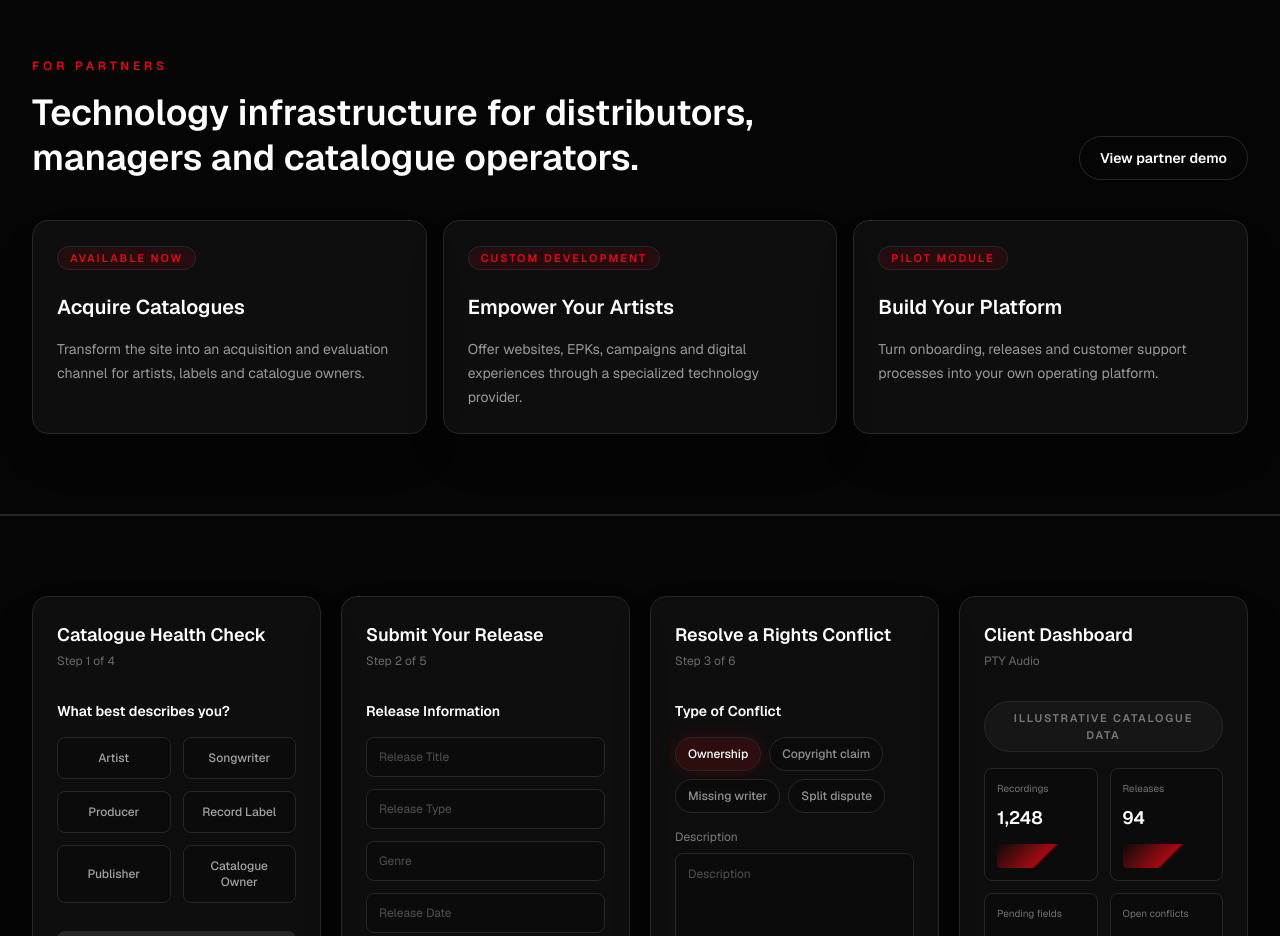
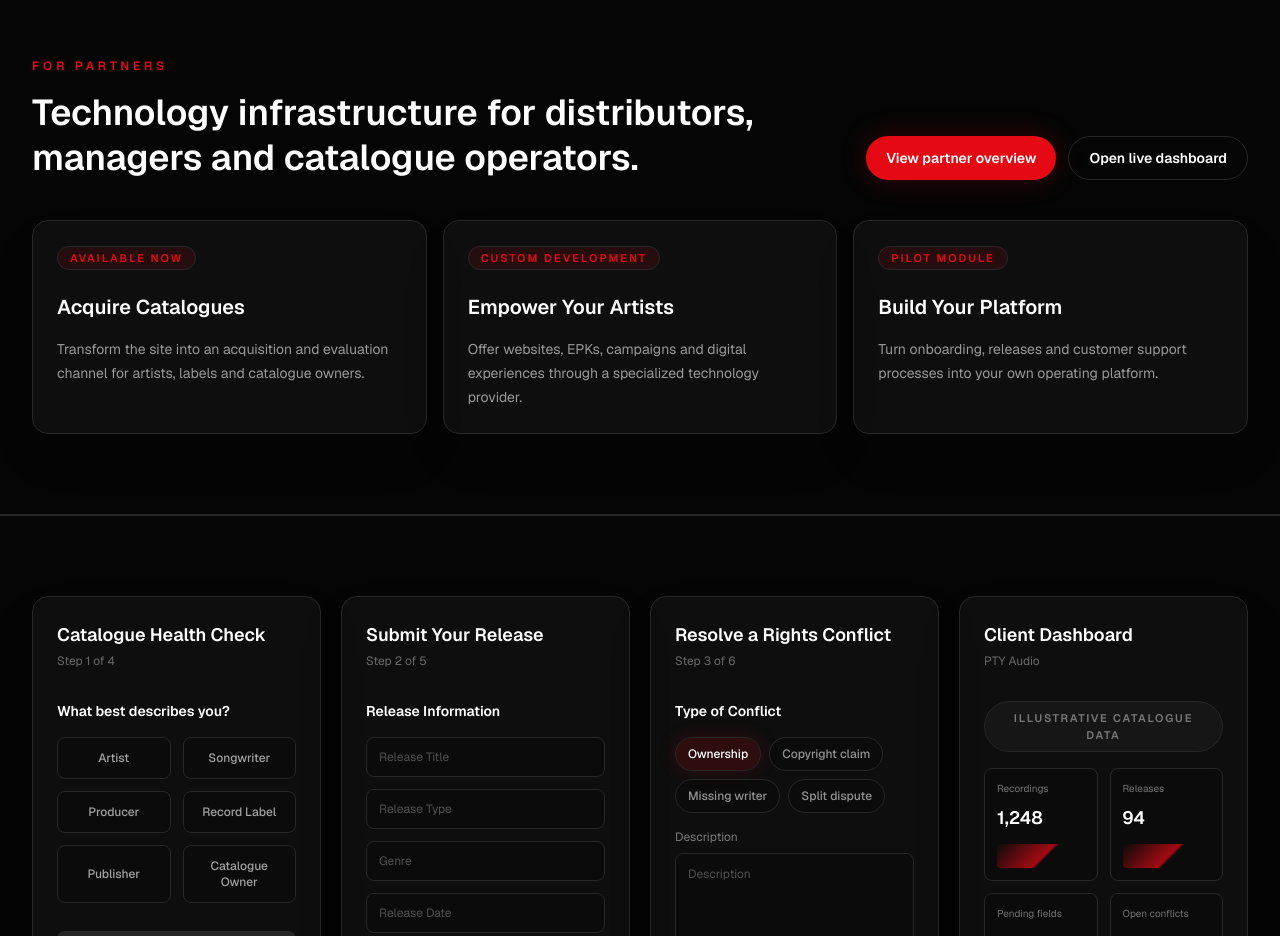
Before and after one commit to joeonthesound/pty-audio-platform, a Next.js app: page /en in a window 1280 px wide. Shown: the part 1860-2796 px from the top of the page. Built offline with nearby package versions, Linux system fonts and the light colour scheme.

Commit message:
Add homepage CTA to partner demo

```diff
--- a/locales/en.json
+++ b/locales/en.json
@@ -76,7 +76,8 @@
           "tag": "Pilot module"
         }
       ],
-      "cta": "View partner demo"
+      "cta": "View partner overview",
+      "liveCta": "Open live dashboard"
     },
     "tools": {
       "healthTitle": "Catalogue Health Check",
--- a/locales/es.json
+++ b/locales/es.json
@@ -76,7 +76,8 @@
           "tag": "Pilot module"
         }
       ],
-      "cta": "Ver demo para partners"
+      "cta": "Ver demo para partners",
+      "liveCta": "Abrir dashboard en vivo"
     },
     "tools": {
       "healthTitle": "Evaluación de Catálogo",
--- a/locales/hi.json
+++ b/locales/hi.json
@@ -188,7 +188,8 @@
           "tag": "Pilot module"
         }
       ],
-      "cta": "View partner demo"
+      "cta": "View partner overview",
+      "liveCta": "Open live dashboard"
     }
   },
   "seo": {
--- a/locales/zh.json
+++ b/locales/zh.json
@@ -188,7 +188,8 @@
           "tag": "Pilot module"
         }
       ],
-      "cta": "View partner demo"
+      "cta": "View partner overview",
+      "liveCta": "Open live dashboard"
     }
   },
   "seo": {
--- a/src/app/[locale]/page.tsx
+++ b/src/app/[locale]/page.tsx
@@ -110,6 +110,7 @@ export default async function HomePage({
             eyebrow: t("partnersSection.eyebrow"),
             title: t("partnersSection.title"),
             cta: t("partnersSection.cta"),
+            liveCta: t("partnersSection.liveCta"),
             items: t.raw("partnersSection.items"),
           },
           tools: {
--- a/src/components/marketing/home-sections.tsx
+++ b/src/components/marketing/home-sections.tsx
@@ -29,6 +29,7 @@ type HomeSectionsProps = {
       eyebrow: string;
       title: string;
       cta: string;
+      liveCta: string;
       items: Array<{
         title: string;
         description: string;
@@ -109,12 +110,20 @@ function PartnersSection({
           <h2 className="max-w-3xl text-3xl font-semibold leading-tight text-white sm:text-4xl">
             {copy.title}
           </h2>
-          <Link
-            href={`/${locale}/partner-demo/live`}
-            className="inline-flex h-11 items-center justify-center rounded-full border border-[#E50914]/50 px-5 text-sm font-semibold text-white transition-all hover:-translate-y-0.5 hover:bg-[#E50914]/15"
-          >
-            {copy.cta}
-          </Link>
+          <div className="flex flex-wrap gap-3">
+            <Link
+              href={`/${locale}/partner-demo`}
+              className="inline-flex h-11 items-center justify-center rounded-full bg-[#E50914] px-5 text-sm font-semibold text-white shadow-[0_0_28px_rgba(229,9,20,0.22)] transition-all hover:-translate-y-0.5 hover:bg-[#ff1020]"
+            >
+              {copy.cta}
+            </Link>
+            <Link
+              href={`/${locale}/partner-demo/live`}
+              className="inline-flex h-11 items-center justify-center rounded-full border border-[#E50914]/50 px-5 text-sm font-semibold text-white transition-all hover:-translate-y-0.5 hover:bg-[#E50914]/15"
+            >
+              {copy.liveCta}
+            </Link>
+          </div>
         </div>
         <div className="mt-10 grid gap-4 md:grid-cols-3">
           {copy.items.map((item) => (
```
